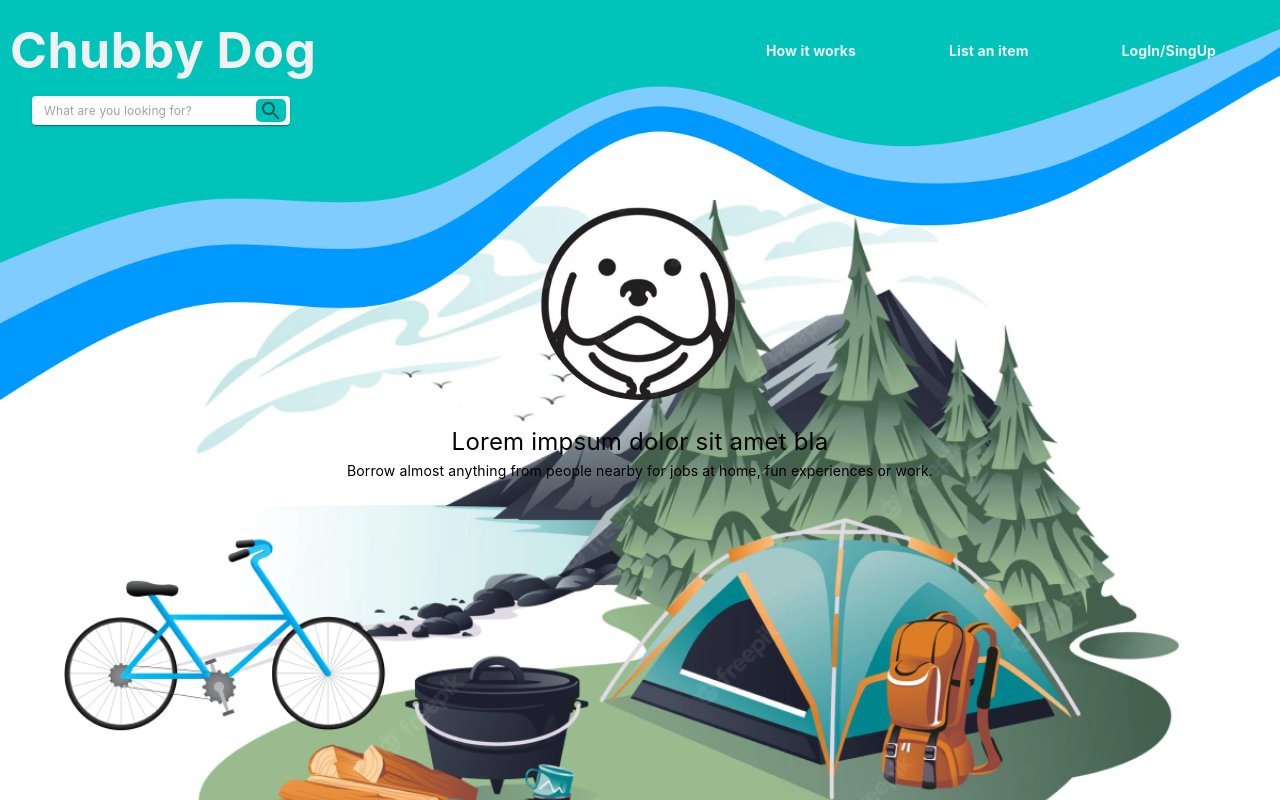
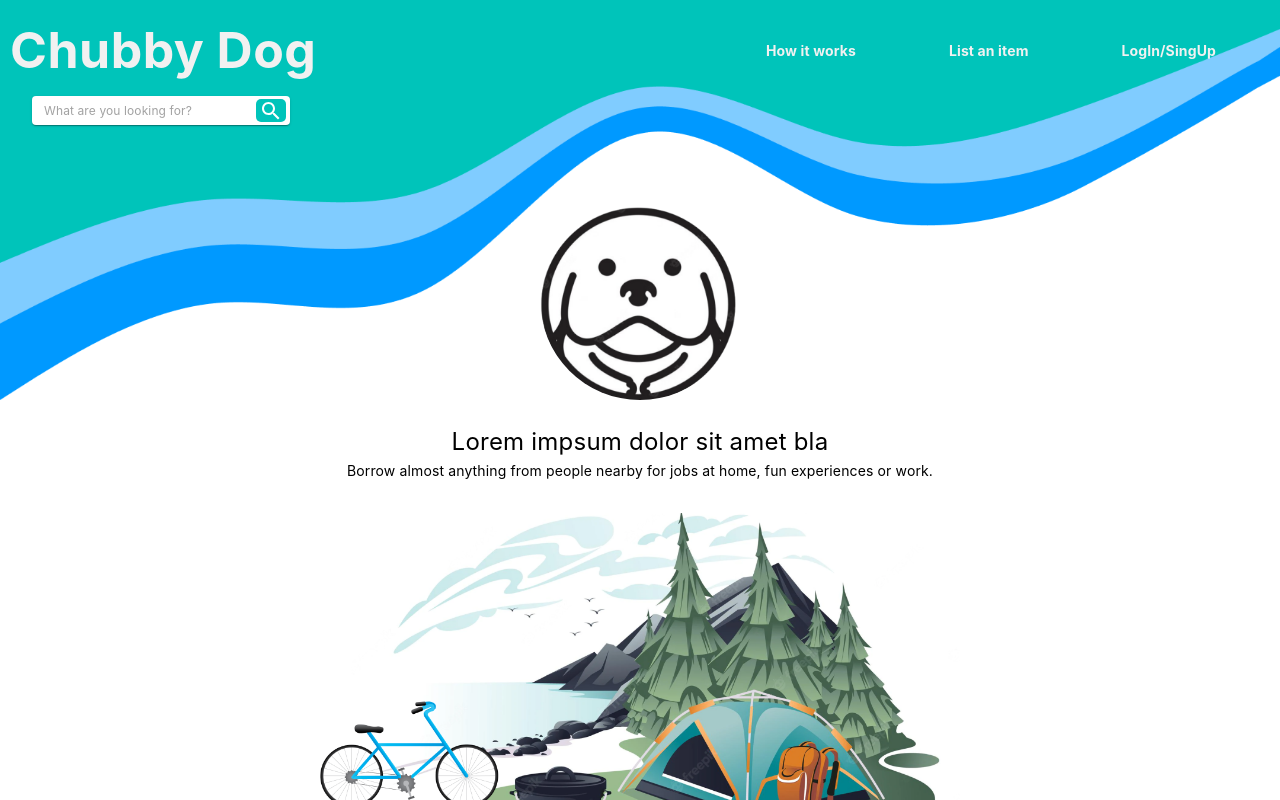
Before and after one commit to mirrenil/arbetsmetodik, a React (Create React App) app: page / in a window 1280 px wide. Shown: the top 800 px of the page. Built offline with nearby package versions, Linux system fonts and the light colour scheme; no server answers; the database is empty.

Commit message:
move the logo from header to start page hero

```diff
--- a/src/Components/Header.tsx
+++ b/src/Components/Header.tsx
@@ -170,29 +170,18 @@ const Header = () => {
               }}
               aria-label="search"
             >
-              <SearchIcon />
+              <SearchIcon sx={{fill: '#FFFFFF'}}/>
             </IconButton>
           </Paper>
         </Box>
-        <Box sx={mainLogoDiv}>
-          <Box sx={deskMainLogo}>
-            <Avatar alt="Logo" src={logoImg} sx={mainLogo} />
-            <Typography sx={mainDeskText}>
-              Lorem impsum dolor sit amet bla{" "}
-            </Typography>
-            <Typography sx={deskText}>
-              Borrow almost anything from people nearby for jobs at home, fun
-              experiences or work.
-            </Typography>
-          </Box>
-        </Box>
+
       </Box>
     </Box>
   );
 };
 
 const navBox: SxProps = {
-  height: { xs: '100px', md: '100px', lg: '200px', xl: '500px' },
+  height: { xs: '100px', md: '100px', lg: '200px', xl: '200px' },
   width: '100%',
   display: 'flex',
   alignItems: 'center',
@@ -287,32 +276,6 @@ const searchBox: SxProps = {
   top: "6em",
 };
 
-const mainLogoDiv: SxProps = {
-  // width: '1
-  display: { xs: 'none', md:'flex', lg: 'flex', xl: 'flex' },
-  position: 'absolute',
-  top: '200px',
-  left: '50%',
-  textAlign: 'center',
-}
-const deskMainLogo: SxProps = {
 
-}
-const mainLogo: SxProps = {
-  width: "200px",
-  height: "200px",
-  transform: "translateX(-50%)",
-};
-const mainDeskText: SxProps = {
-  color: "black",
-  transform: "translateX(-50%)",
-  marginTop: "1em",
-  fontSize: "1.5em",
-  fontweight: "bold",
-};
-const deskText: SxProps = {
-  color: "black",
-  transform: "translateX(-50%)",
-};
 
 export default Header;
--- a/src/Components/StartPageHero.tsx
+++ b/src/Components/StartPageHero.tsx
@@ -5,9 +5,11 @@ import {
   InputBase,
   IconButton,
   SxProps,
+  Avatar,
 } from "@mui/material";
 import SearchIcon from "@mui/icons-material/Search";
 import React from "react";
+import logoImg from "../Assets/Images/logo.png";
 
 import mobileMainHeroImage from "../Assets/Images/mobileMainHeroImage.png";
 import MobileHeader from "../Assets/Images/mobileHeader.png";
@@ -76,7 +78,7 @@ const StartPageHero = () => {
                     }}
                     aria-label="search"
                   >
-                    <SearchIcon />
+                    <SearchIcon sx={{fill: '#FFFFFF'}}/>
                   </IconButton>
                 </Paper>
               </Box>
@@ -85,12 +87,29 @@ const StartPageHero = () => {
         </Box>
       </Box>
       <Box sx={desktopBox}>
+      <Box sx={mainLogoDiv}>
+          <Box sx={deskMainLogo}>
+            <Avatar alt="Logo" src={logoImg} sx={mainLogo} />
+            <Typography sx={mainDeskText}>
+              Lorem impsum dolor sit amet bla{" "}
+            </Typography>
+            <Typography sx={deskText}>
+              Borrow almost anything from people nearby for jobs at home, fun
+              experiences or work.
+            </Typography>
+          </Box>
+        </Box>
         <Box sx={DesktopMainHeroImgDiv}>
-          <img
-            src={DesktopMainHeroImg}
-            alt="Hero image"
-            style={{ width: "100%", height: "100%", margin: "auto" }}
-          />
+        <Box
+          component="img"
+          sx={{
+            width: "100%",
+            height: "100%",
+            margin: "auto"
+          }}
+          alt="Hero image"
+          src={DesktopMainHeroImg}
+        />
         </Box>
       </Box>
     </>
@@ -121,10 +140,40 @@ const searchBox: SxProps = {
 const desktopBox: SxProps = {
   display: { xs: "none", md: "block", lg: "block", xl: "block" },
   userSelect: "none",
+
+};
+const mainLogoDiv: SxProps = {
+  // width: '1
+  display: { xs: 'none', md:'flex', lg: 'flex', xl: 'flex' },
+  textAlign: 'center',
+  width: '100%',
+  justifyContent: 'center',
+  alignItems: 'center',
+}
+const deskMainLogo: SxProps = {
+  display: 'flex',
+  alignItems: 'center',
+  justifyContent: 'center',
+  flexDirection: 'column',
+  mt: {xs: 'none', md: '5em', lg: '0em', xl: '0em'}
+}
+const mainLogo: SxProps = {
+  width: "200px",
+  height: "200px",
+};
+const mainDeskText: SxProps = {
+  color: "black",
+  marginTop: "1em",
+  fontSize: "1.5em",
+  fontweight: "bold",
+};
+const deskText: SxProps = {
+  color: "black",
 };
 const DesktopMainHeroImgDiv: SxProps = {
   // float: 'right',
-  width: "90%",
+  width: "50%",
   margin: "auto",
+  mt: '2em',
 };
 export default StartPageHero;
```
